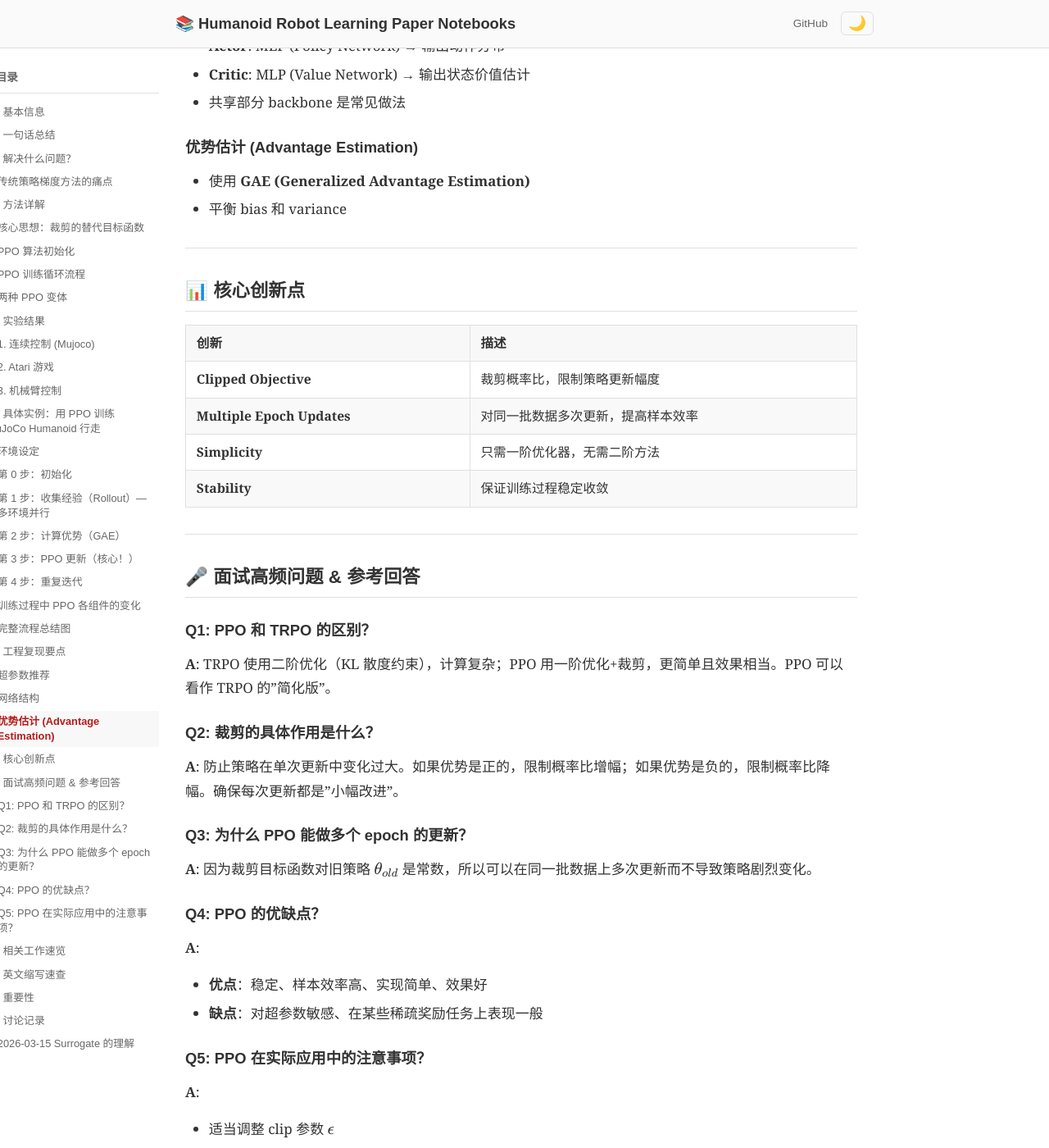
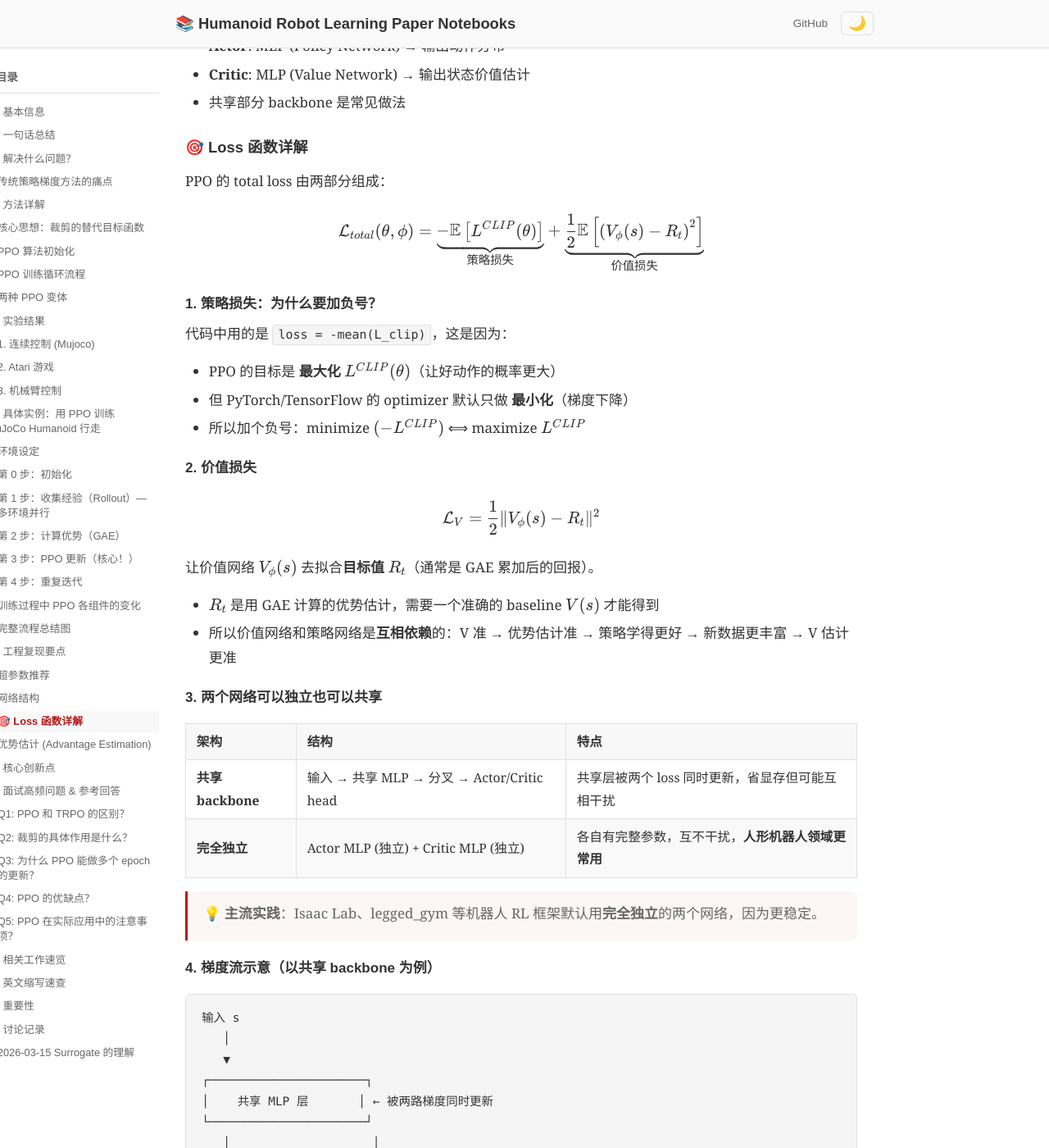
Before and after one commit to ImChong/Humanoid_Robot_Learning_Paper_Notebooks, a Jekyll site: the page built from papers/01_Foundational_RL/PPO_Proximal_Policy_Optimization/PPO_Proximal_Policy_Optimization.md, in a window 1280 px wide and 1400 px high, scrolled down 11687 px. Shown: the whole window at 82% size. Built offline with Jekyll 4.4.1, drawn with Linux system fonts in a browser that asks for light colours; some of the changed text lies outside the part shown.

Commit message:
feat: PPO笔记新增Loss函数详解与网络架构（策略/价值网络共享vs独立）

````diff
--- a/papers/01_Foundational_RL/PPO_Proximal_Policy_Optimization/PPO_Proximal_Policy_Optimization.md
+++ b/papers/01_Foundational_RL/PPO_Proximal_Policy_Optimization/PPO_Proximal_Policy_Optimization.md
@@ -424,6 +424,62 @@ for epoch in range(10):
 - **Critic**: MLP (Value Network) → 输出状态价值估计
 - 共享部分 backbone 是常见做法
 
+### 🎯 Loss 函数详解
+
+PPO 的 total loss 由两部分组成：
+
+$$\mathcal{L}_{total}(\theta, \phi) = \underbrace{-\mathbb{E}\left[ L^{CLIP}(\theta) \right]}_{\text{策略损失}} + \underbrace{\frac{1}{2} \mathbb{E}\left[ \left( V_\phi(s) - R_t \right)^2 \right]}_{\text{价值损失}}$$
+
+#### 1. 策略损失：为什么要加负号？
+
+代码中用的是 `loss = -mean(L_clip)`，这是因为：
+
+- PPO 的目标是 **最大化** $L^{CLIP}(\theta)$（让好动作的概率更大）
+- 但 PyTorch/TensorFlow 的 optimizer 默认只做 **最小化**（梯度下降）
+- 所以加个负号：minimize $(-L^{CLIP})$ ⟺ maximize $L^{CLIP}$
+
+#### 2. 价值损失
+
+$$\mathcal{L}_V = \frac{1}{2} \| V_\phi(s) - R_t \|^2$$
+
+让价值网络 $V_\phi(s)$ 去拟合**目标值** $R_t$（通常是 GAE 累加后的回报）。
+
+- $R_t$ 是用 GAE 计算的优势估计，需要一个准确的 baseline $V(s)$ 才能得到
+- 所以价值网络和策略网络是**互相依赖**的：V 准 → 优势估计准 → 策略学得更好 → 新数据更丰富 → V 估计更准
+
+#### 3. 两个网络可以独立也可以共享
+
+| 架构 | 结构 | 特点 |
+|------|------|------|
+| **共享 backbone** | 输入 → 共享 MLP → 分叉 → Actor/Critic head | 共享层被两个 loss 同时更新，省显存但可能互相干扰 |
+| **完全独立** | Actor MLP (独立) + Critic MLP (独立) | 各自有完整参数，互不干扰，**人形机器人领域更常用** |
+
+> 💡 **主流实践**：Isaac Lab、legged_gym 等机器人 RL 框架默认用**完全独立**的两个网络，因为更稳定。
+
+#### 4. 梯度流示意（以共享 backbone 为例）
+
+```
+输入 s
+   │
+   ▼
+┌──────────────────────┐
+│    共享 MLP 层       │ ← 被两路梯度同时更新
+└──────────────────────┘
+   │                    │
+   ▼                    ▼
+┌────────┐         ┌────────┐
+│ Actor  │         │ Critic │
+│ head   │         │ head   │
+└────────┘         └────────┘
+   │                    │
+   ▼                    ▼
+动作 π(a|s)         价值 V(s)
+   │
+   ▼
+梯度: -L_clip      梯度: MSE
+(只更新actor)      (只更新critic)
+```
+
 ### 优势估计 (Advantage Estimation)
 
 - 使用 **GAE (Generalized Advantage Estimation)**
````
